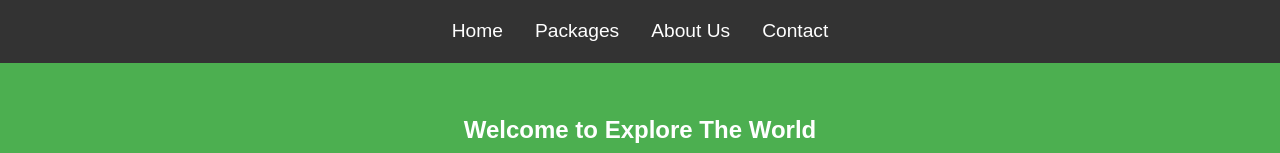
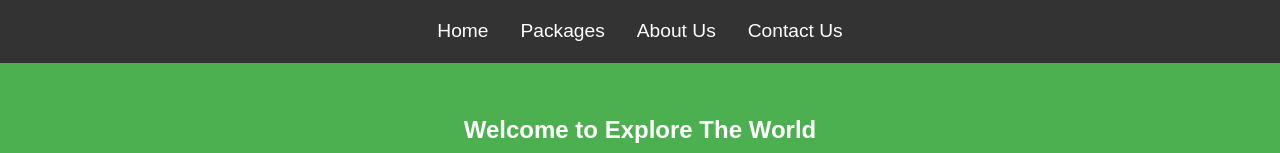
Before and after one commit to RobiyaF/tourism-website, a plain HTML site: page index.html in a window 1280 px wide. Shown: the top 153 px of the page. Drawn offline with Linux system fonts and the light colour scheme.

Commit message:
Update index.html

```diff
--- a/index.html
+++ b/index.html
@@ -13,7 +13,7 @@
                 <li><a href="index.html">Home</a></li>
                 <li><a href="packages.html">Packages</a></li>
                 <li><a href="about.html">About Us</a></li>
-                <li><a href="contact.html">Contact</a></li>
+                <li><a href="contact.html">Contact Us</a></li>
             </ul>
         </nav>
     </header>
```
